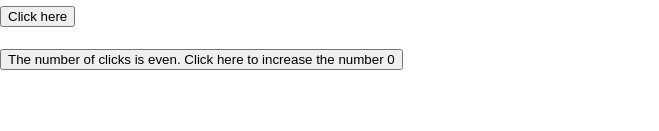
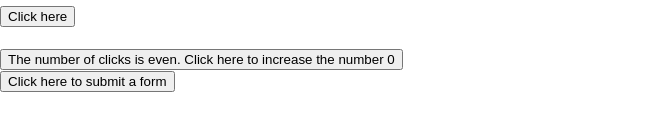
Before and after one commit to Tfalase24/crud-app, a React (Create React App) app in the folder crud-app/: page / in a window 1280 px wide. Shown: the part 363-494 px from the top of the page, without its empty margins (0-659 px from the left). Built offline with nearby package versions, Linux system fonts and the light colour scheme.

Commit message:
feat(src/App,tsx): Added form component

```diff
--- a/crud-app/src/App.tsx
+++ b/crud-app/src/App.tsx
@@ -1,6 +1,7 @@
 import React, { useState } from "react";
 import "./App.css";
 import { ClickButton } from "./components/ClickButton";
+import { Form } from "./components/Form";
 import Welcome from "./components/Welcome";
 import User from "./interfaces/User";
 
@@ -14,6 +15,7 @@ function App(): JSX.Element {
       <h3>{user.descriptionOfPicture}</h3>
       <h4>{button}</h4>
       <ClickButton />
+      <Form />
     </div>
   );
 }
```
